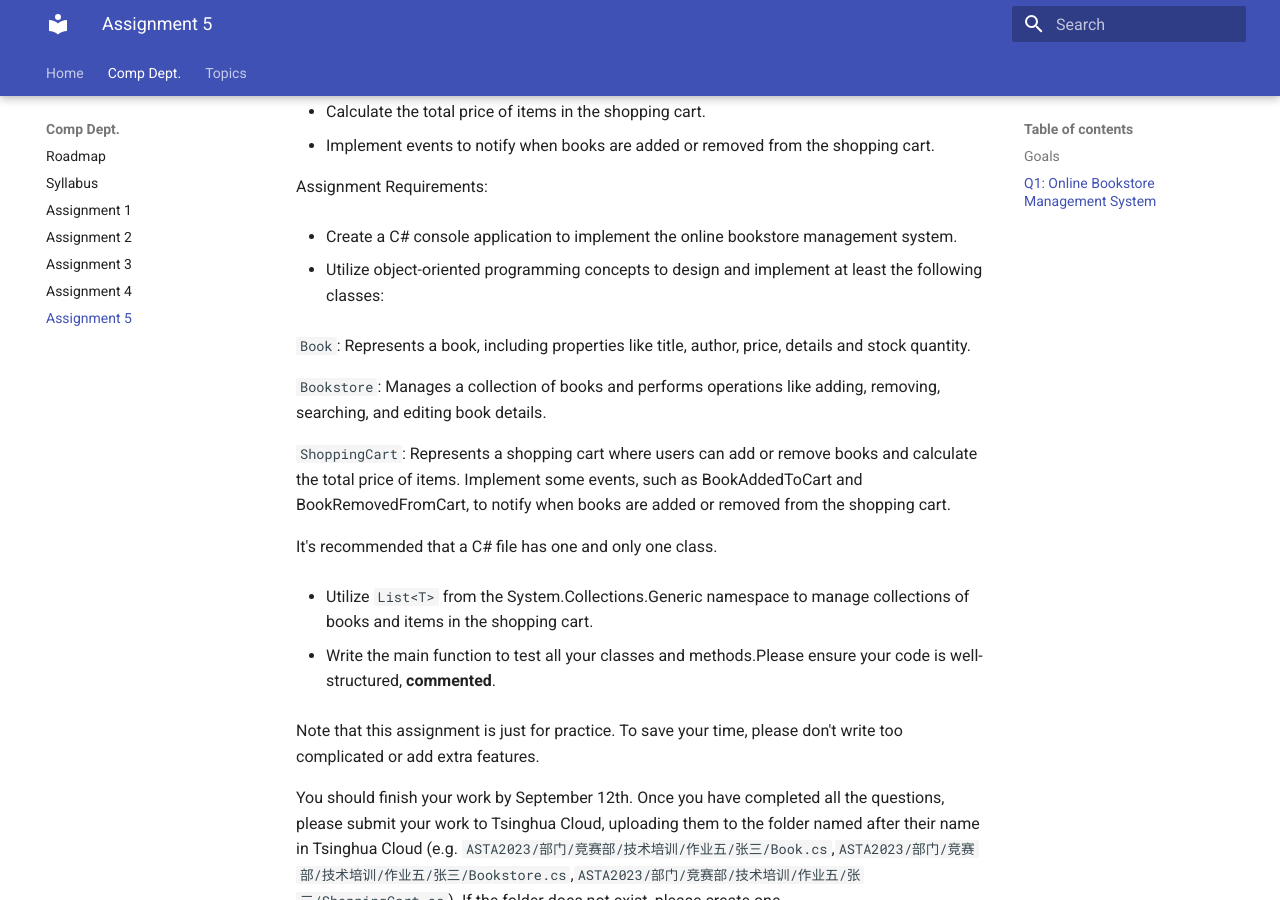
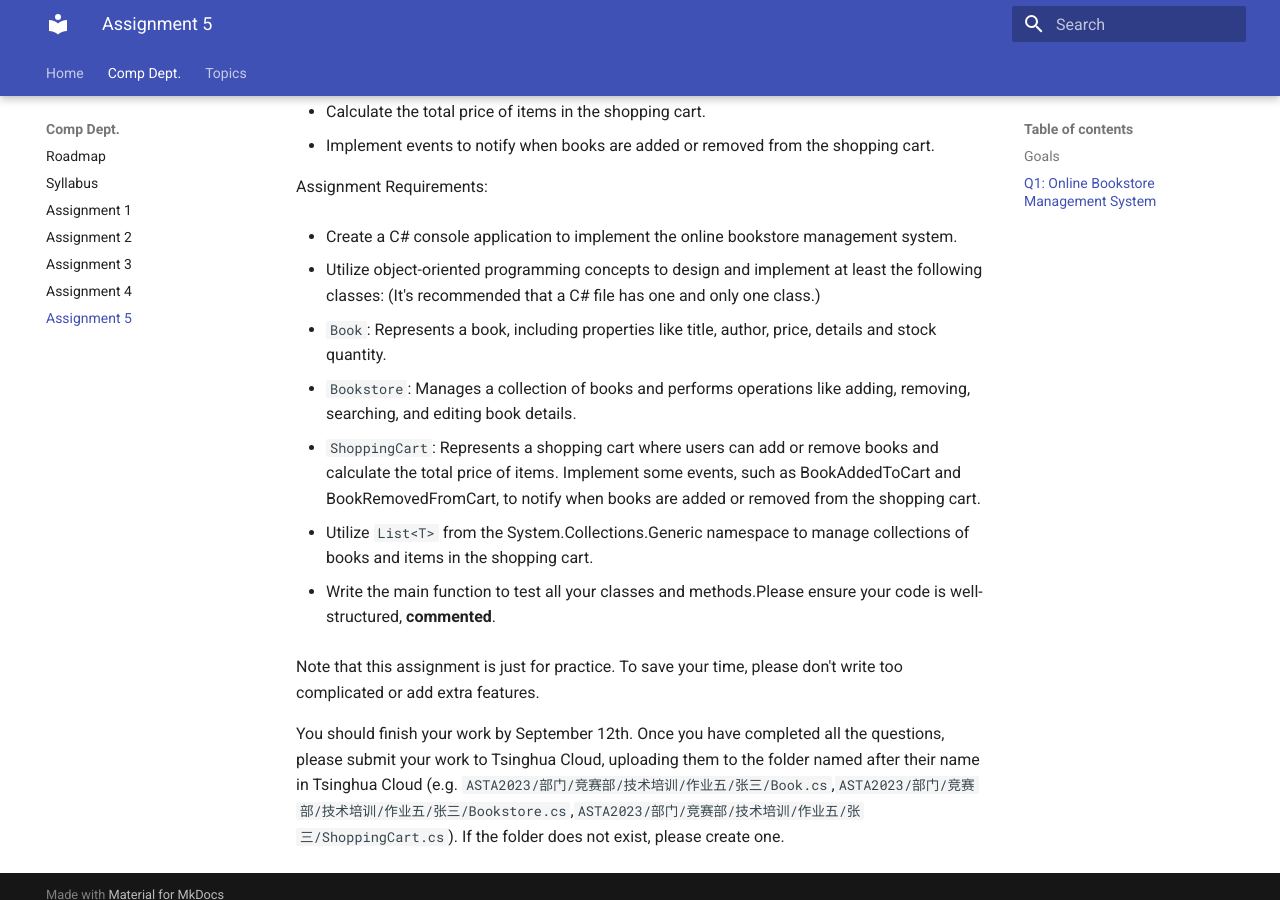
Before and after one commit to THUASTA/TechRoadmap, an MkDocs documentation site: the page built from docs/comp_dept/assignment_5.md, in a window 1280 px wide and 900 px high, scrolled down 541 px. Built offline with MkDocs 1.6.1 and Material for MkDocs 9.7.7, drawn with Linux system fonts in a browser that asks for light colours.

```diff
--- a/docs/comp_dept/assignment_5.md
+++ b/docs/comp_dept/assignment_5.md
@@ -20,21 +20,20 @@ Assignment Requirements:
 
 - Create a C# console application to implement the online bookstore management system.
 
-- Utilize object-oriented programming concepts to design and implement at least the following classes:
+- Utilize object-oriented programming concepts to design and implement at least the following classes: (It's recommended that a C# file has one and only one class.)
 
-`Book`: Represents a book, including properties like title, author, price, details and stock quantity.
+* `Book`: Represents a book, including properties like title, author, price, details and stock quantity.
 
-`Bookstore`: Manages a collection of books and performs operations like adding, removing, searching, and editing book details.
+* `Bookstore`: Manages a collection of books and performs operations like adding, removing, searching, and editing book details.
 
-`ShoppingCart`: Represents a shopping cart where users can add or remove books and calculate the total price of items. Implement some events, such as BookAddedToCart and BookRemovedFromCart, to notify when books are added or removed from the shopping cart.
+* `ShoppingCart`: Represents a shopping cart where users can add or remove books and calculate the total price of items. Implement some events, such as BookAddedToCart and BookRemovedFromCart, to notify when books are added or removed from the shopping cart.
 
-It's recommended that a C# file has one and only one class.
+
 
 - Utilize `List<T>` from the System.Collections.Generic namespace to manage collections of books and items in the shopping cart.
 
 - Write the main function to test all your classes and methods.Please ensure your code is well-structured, **commented**.
 
-
 Note that this assignment is just for practice. To save your time, please don't write too complicated or add extra features.
 
 You should finish your work by September 12th. Once you have completed all the questions, please submit your work to Tsinghua Cloud, uploading them to the folder named after their name in Tsinghua Cloud (e.g. `ASTA2023/部门/竞赛部/技术培训/作业五/张三/Book.cs`,`ASTA2023/部门/竞赛部/技术培训/作业五/张三/Bookstore.cs`,`ASTA2023/部门/竞赛部/技术培训/作业五/张三/ShoppingCart.cs`). If the folder does not exist, please create one.
```
